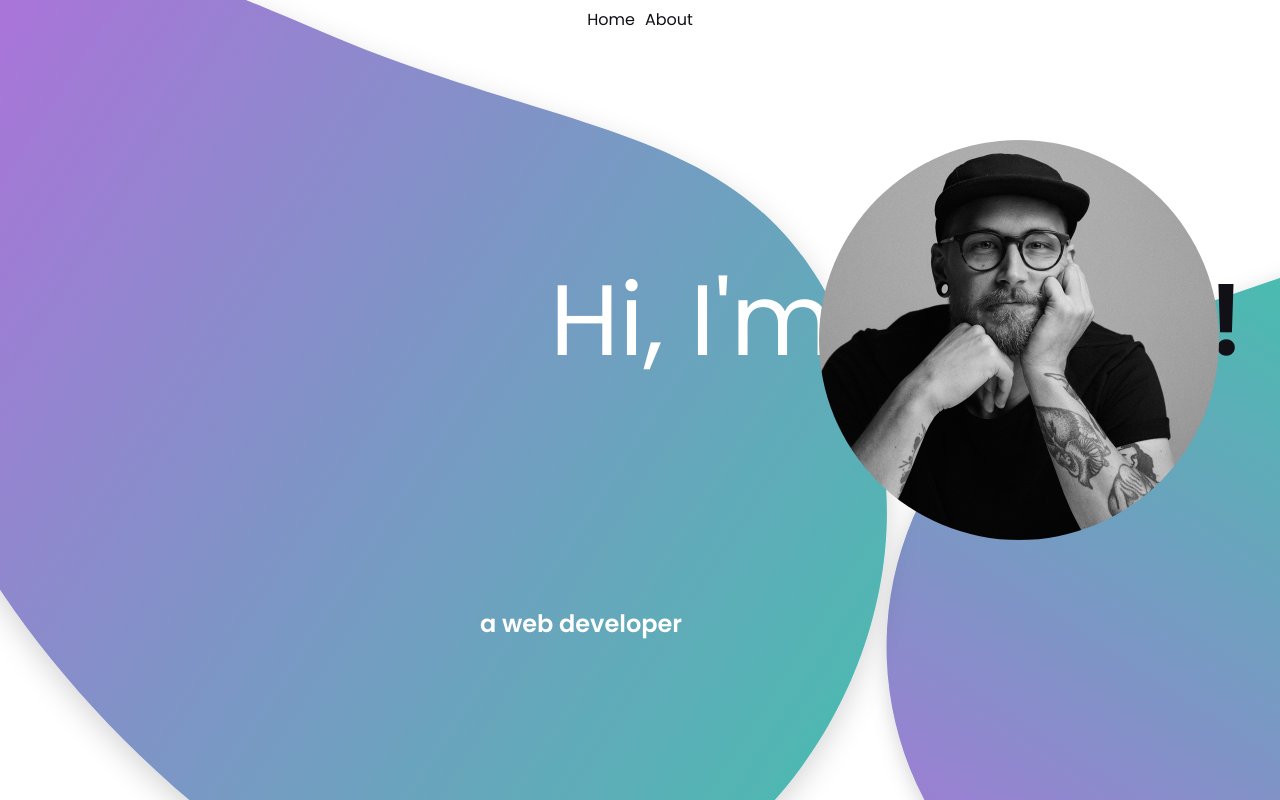
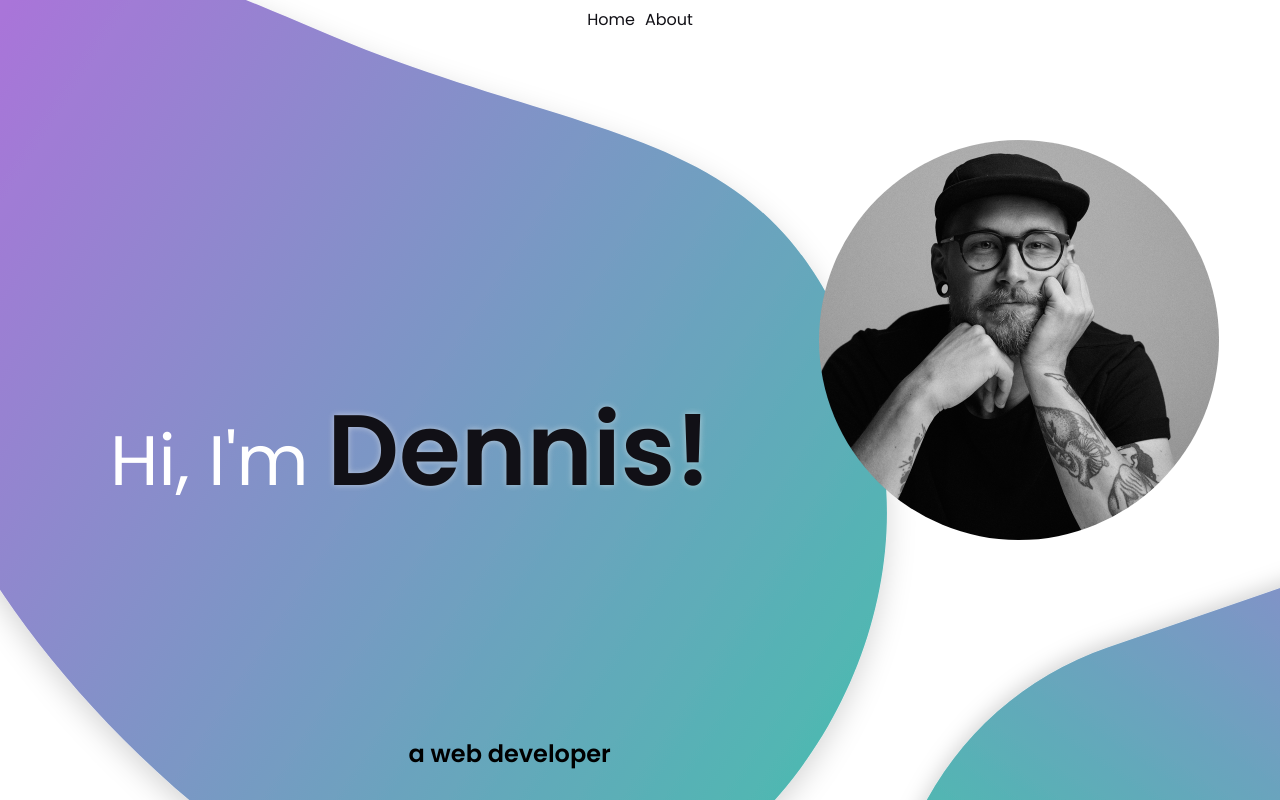
Before and after one commit to dennisGustavsson/portfolio-site, a Vue app: page / in a window 1280 px wide. Shown: the top 800 px of the page. Built offline with nearby package versions, Linux system fonts and the light colour scheme.

Commit message:
design fixes

```diff
--- a/src/views/AboutView.vue
+++ b/src/views/AboutView.vue
@@ -1,9 +1,46 @@
 <template>
-  <main class="container-fluid">
+  <main class="about">
     <img src="../assets/imgs/shapeOne.svg" alt="colorful shape" id="shapeOne" />
-    <Portrait />
+
     <img src="../assets/imgs/shapeTwo.svg" alt="colorful shape" id="shapeTwo" />
   </main>
 </template>
 
-<style></style>
+<style scoped lang="scss">
+.about {
+  height: 100vh !important;
+  #shapeOne {
+    position: absolute;
+    z-index: -1;
+    width: 750px;
+    top: -100px;
+    left: -150px;
+    @include md {
+      width: 1000px;
+      left: -100px;
+    }
+    @include lg {
+      width: 1100px;
+      left: -170px;
+    }
+  }
+
+  #shapeTwo {
+    position: absolute;
+    top: 600px;
+    left: -350px;
+    width: 800px;
+    z-index: -2;
+    @include md {
+      width: 1100px;
+      left: -100px;
+      rotate: 180deg;
+    }
+    @include lg {
+      width: 1200px;
+      left: 60%;
+      top: 100px;
+    }
+  }
+}
+</style>
--- a/src/views/HomeView.vue
+++ b/src/views/HomeView.vue
@@ -3,6 +3,7 @@ import { onMounted, onUnmounted } from "vue";
 
 const updateParallax = () => {
   const scrollY = window.scrollY;
+  const windowHeight = window.innerHeight;
   const shapeOne = document.getElementById("shapeOne");
   const shapeTwo = document.getElementById("shapeTwo");
   const portrait = document.getElementById("portrait");
@@ -12,7 +13,23 @@ const updateParallax = () => {
   helloSection.style.transform = `translateY(${scrollY * 1.4}px)`;
   portrait.style.transform = `translateY(${scrollY * 0.2}px)`;
   shapeOne.style.transform = `translateY(${scrollY * 1.7}px)`;
-  shapeTwo.style.transform = `translateY(${scrollY * 0.2}px)`;
+  if (windowHeight > 1400) {
+    shapeTwo.style.transform = `translateY(${scrollY * 0.4}px)`;
+  } else {
+    shapeTwo.style.transform = `translateY(${scrollY * -0.1}px)`;
+  }
+
+  // Fade out effect
+  const startFade = windowHeight * 0.5; // Start fading at half the window height
+  const endFade = windowHeight; // Completely fade out at one window height
+  let opacity = 1;
+
+  if (scrollY > startFade) {
+    opacity = 1 - (scrollY - startFade) / (endFade - startFade);
+    opacity = Math.max(opacity, 0); // Ensure opacity doesn't go below 0
+  }
+
+  helloSection.style.opacity = opacity;
 };
 
 onMounted(() => {
@@ -47,21 +64,30 @@ onUnmounted(() => {
   position: relative;
   overflow: hidden;
   min-height: 200vh;
-
   #portrait {
     height: 300px;
     width: 300px;
     border-radius: 50%;
-    z-index: 3;
+    z-index: 0;
     position: absolute;
     top: 70px;
     left: 40px;
+    @include lg {
+      left: 44%;
+      top: 140px;
+      width: 400px;
+      height: 400px;
+    }
 
-    @include lg {
+    @include xl {
       left: 64%;
       top: 140px;
       width: 400px;
       height: 400px;
+    }
+    @include xxxl {
+      left: auto;
+      right: 30%;
     }
   }
 
@@ -69,14 +95,18 @@ onUnmounted(() => {
     position: absolute;
     top: 390px;
     left: 110px;
-    @include lg {
+    @include xxl {
       left: 550px;
       top: 260px;
     }
     h2 {
       font-size: 70px;
       color: white;
-      @include lg {
+      z-index: 4;
+      @include xl {
+        font-size: 70px;
+      }
+      @include xxl {
         font-size: 100px;
       }
       span {
@@ -84,16 +114,25 @@ onUnmounted(() => {
         font-weight: 600;
         color: $text-color-primary;
         @include lg {
+          text-shadow: 0px 0px 6px #e7e7e79a;
           font-size: 100px;
         }
       }
     }
     h4 {
-      position: inherit;
+      position: fixed;
       color: white;
       font-weight: 600;
       top: 350px;
       left: -70px;
+      @include md {
+        left: 200px;
+      }
+      @include xl {
+        left: auto;
+        right: 100px;
+        color: black;
+      }
     }
   }
 
@@ -103,6 +142,10 @@ onUnmounted(() => {
     width: 750px;
     top: -100px;
     left: -150px;
+    @include md {
+      width: 1000px;
+      left: -100px;
+    }
     @include lg {
       width: 1100px;
       left: -170px;
@@ -115,10 +158,19 @@ onUnmounted(() => {
     left: -350px;
     width: 800px;
     z-index: -2;
+    @include md {
+      width: 1100px;
+      left: -100px;
+      rotate: 180deg;
+    }
     @include lg {
       width: 1200px;
       left: 60%;
-      top: 100px;
+      top: 400px;
+    }
+    @include xxxl {
+      left: auto;
+      right: -10%;
     }
   }
 }
--- a/vite.config.js
+++ b/vite.config.js
@@ -5,6 +5,7 @@ import vue from "@vitejs/plugin-vue";
 
 // https://vitejs.dev/config/
 export default defineConfig({
+  base: "/portfolio-site/",
   plugins: [vue()],
   css: {
     preprocessorOptions: {
```
